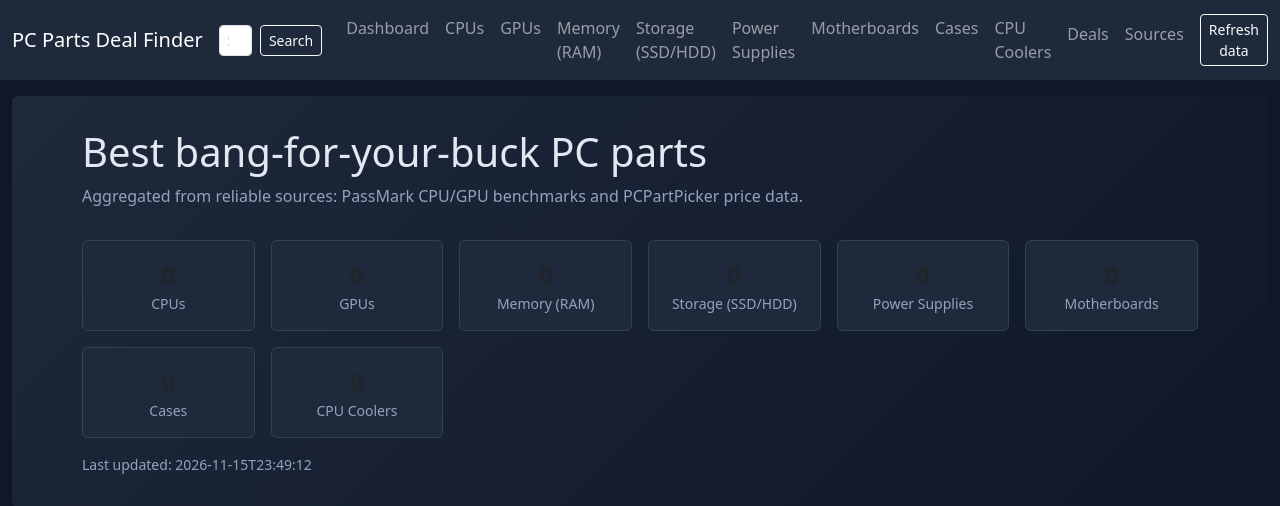
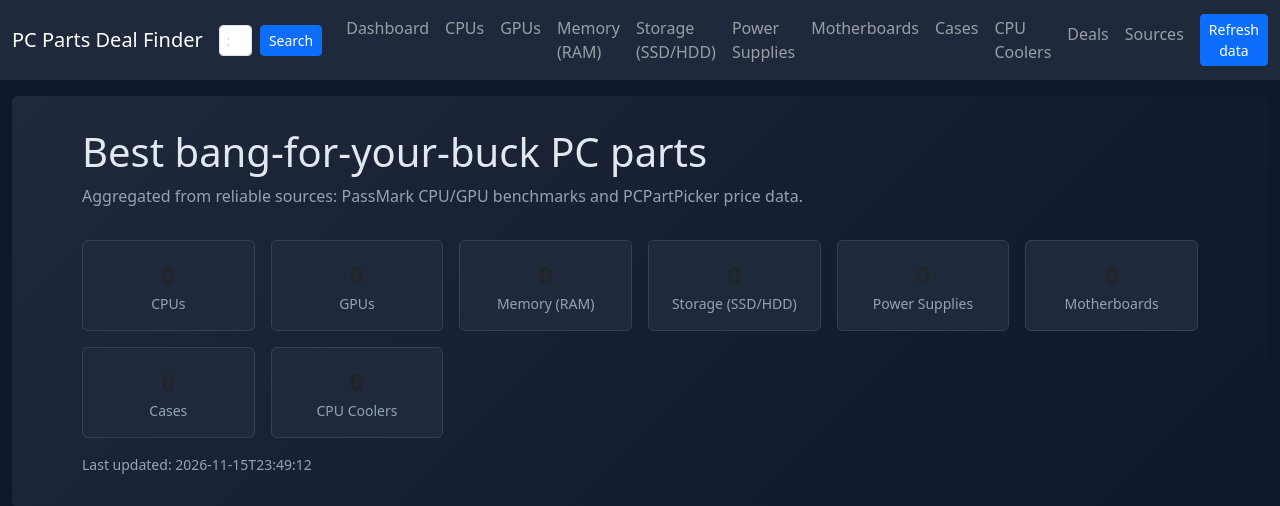
Before and after one commit to AiGoesBurr/pc-parts-deal-finder, a Flask app: page / in a window 1280 px wide. Shown: the top 506 px of the page. Run offline with Flask 3, Linux system fonts and the light colour scheme.

Commit message:
Improve button contrast with solid colors

```diff
--- a/templates/base.html
+++ b/templates/base.html
@@ -29,7 +29,7 @@
     <div class="collapse navbar-collapse" id="nav">
       <form class="d-flex me-3" action="/search" method="get">
         <input class="form-control form-control-sm me-2" type="search" name="q" placeholder="Search components..." aria-label="Search">
-        <button class="btn btn-sm btn-outline-light" type="submit">Search</button>
+        <button class="btn btn-sm btn-primary" type="submit">Search</button>
       </form>
       <ul class="navbar-nav me-auto">
         <li class="nav-item"><a class="nav-link" href="/">Dashboard</a></li>
@@ -40,7 +40,7 @@
       <ul class="navbar-nav">
         <li class="nav-item"><a class="nav-link" href="/deals">Deals</a></li>
         <li class="nav-item"><a class="nav-link" href="/sources">Sources</a></li>
-        <li class="nav-item"><a class="btn btn-sm btn-outline-light ms-2" href="/refresh">Refresh data</a></li>
+        <li class="nav-item"><a class="btn btn-sm btn-primary ms-2" href="/refresh">Refresh data</a></li>
       </ul>
     </div>
   </div>
```
Also changed, not shown: templates/category.html (+6 -6 lines).
